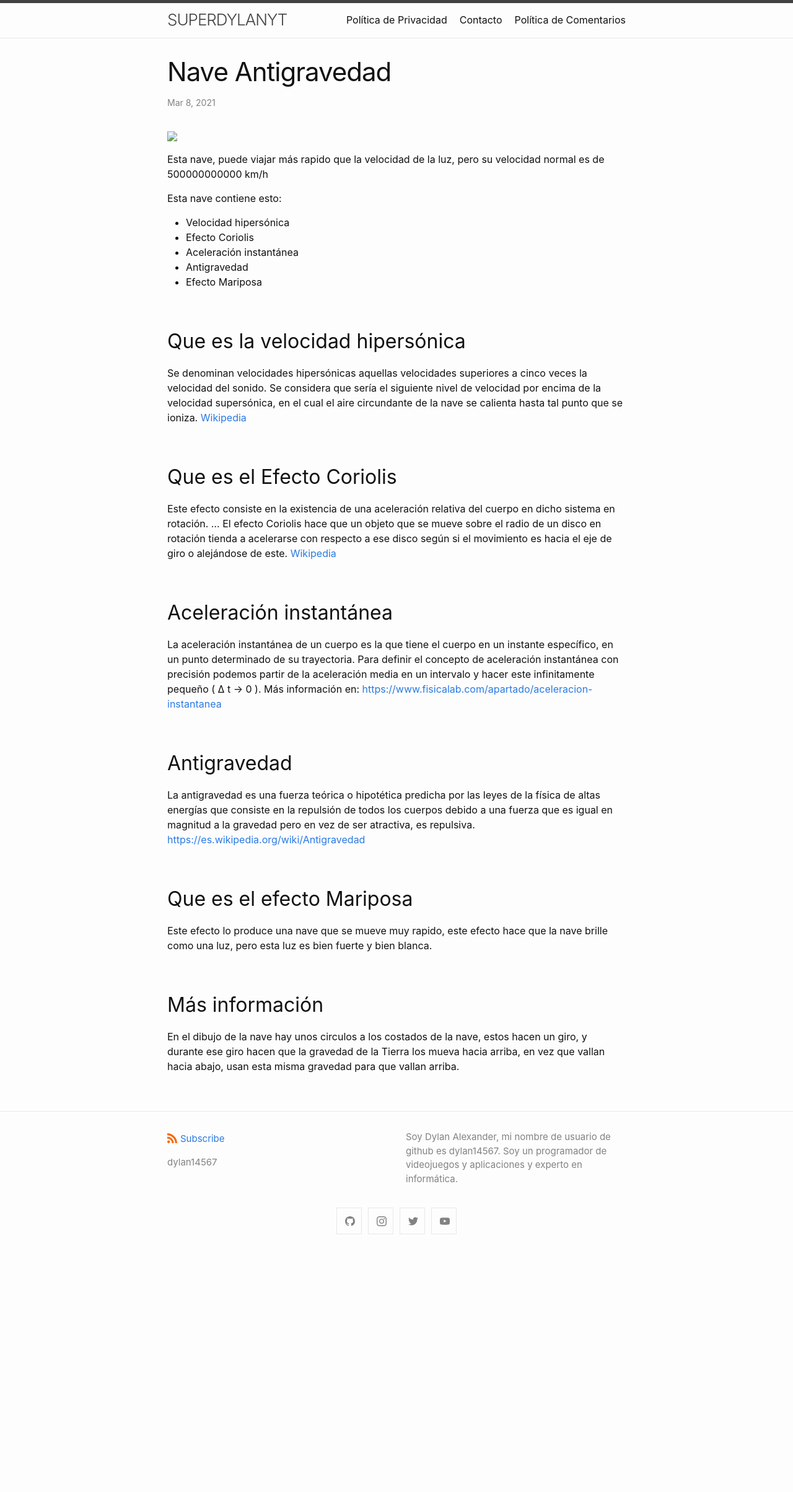
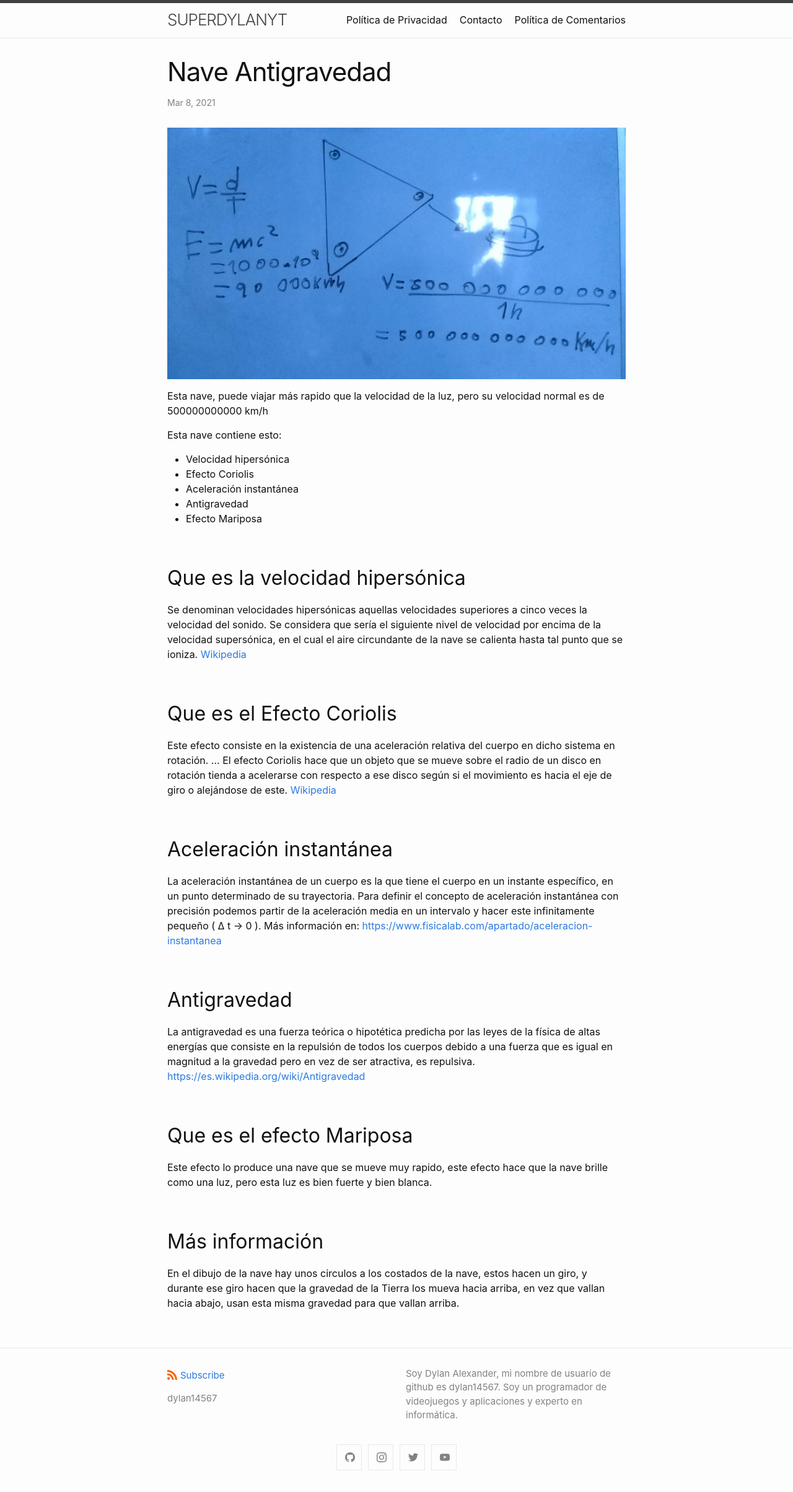
Before and after one commit to dylanmeca/dylanmeca.github.io, a Jekyll site: the page built from _posts/2021-03-08-nave-antigravedad.md, in a window 1280 px wide. Shown: the whole page at 62% size. Built offline with Jekyll 4.4.1, drawn with Linux system fonts in a browser that asks for light colours; comment, search, counter and statistics services are not loaded; before the commit the page ends 2027 px from its top, so only the background shows below that.

Commit message:
Update 2021-03-08-nave-antigravedad.md

```diff
--- a/_posts/2021-03-08-nave-antigravedad.md
+++ b/_posts/2021-03-08-nave-antigravedad.md
@@ -3,7 +3,7 @@ layout: post
 title: Nave Antigravedad
 ---
 
-<img src="../img/20201107_175828.jpg">
+<img src="../../../img/20201107_175828.jpg">
 
 Esta nave, puede viajar más rapido que la velocidad de la luz, pero su velocidad normal es de 500000000000 km/h
 
```
